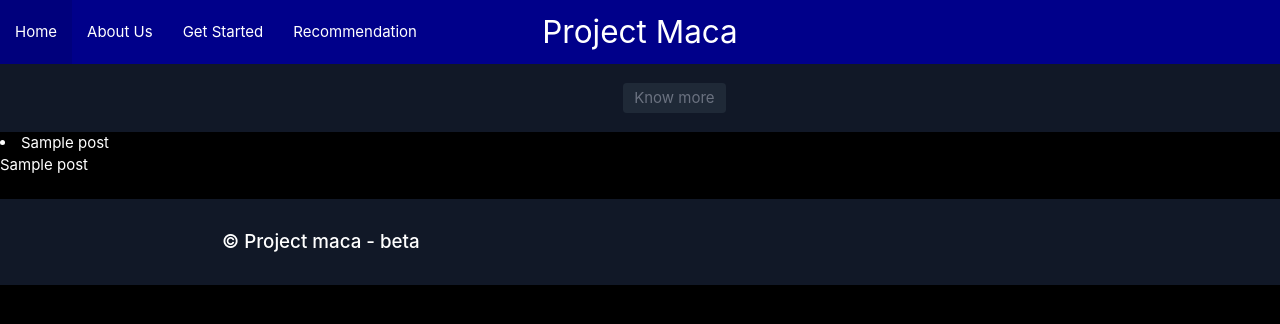
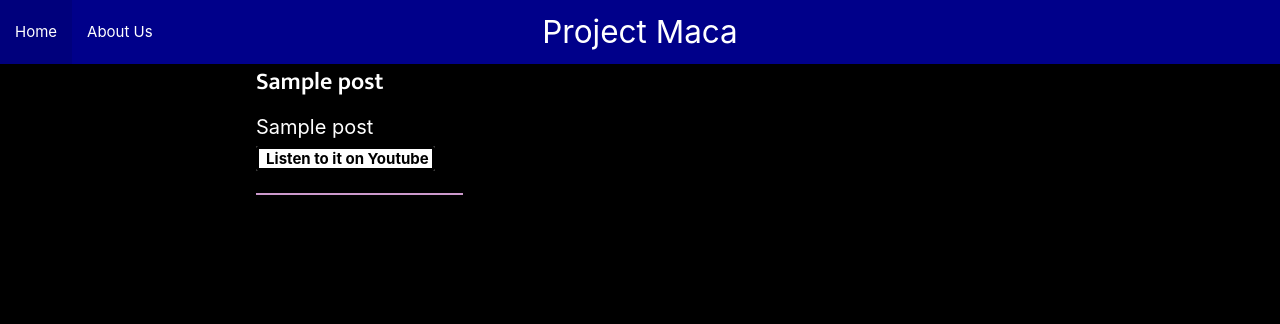
Before and after one commit to rohitmadrileno15/Project-Maca, a Flask app: template templates/index.html in a window 1280 px wide. Shown: the top 324 px of the page. Run offline with Flask 2, Linux system fonts and the light colour scheme; the template is opened without the code that fills it: most values are stand-ins (such as "Sample title", 1, 10 or a date in 2020).

Commit message:
A lot of changes

```diff
--- a/app.py
+++ b/app.py
@@ -70,6 +70,7 @@ def index():
         result = request.form
         search_form_value = result['q']
         get_emotion_value = Emotion(search_form_value)
+        print(get_emotion_value)
 
         id = get_emotion_value
         print("Changed")
--- a/templates/index.html
+++ b/templates/index.html
@@ -3,7 +3,8 @@
   <head>
     <meta charset="utf-8">
     <title></title>
-    <link href="https://unpkg.com/tailwindcss@^1.0/dist/tailwind.min.css" rel="stylesheet">
+    <link href="https://fonts.googleapis.com/css2?family=Mukta:wght@600&display=swap" rel="stylesheet">
+
     <style media="screen">
       #listen{
 
@@ -26,6 +27,13 @@
           color: white;
         }
 
+        #listen {
+        background-color: white;
+            color: black;
+            border-radius: 2px;
+
+        }
+
       #listen:hover{
   background-image: linear-gradient(to right, #00d2ff 0%, #3a7bd5 51%, #00d2ff 100%);
   background-position: right center;
@@ -41,6 +49,37 @@
         display: flex;
         align-items: center;
       }
+
+      .main-context{
+
+        align-items: center;
+        margin-left: 20%;
+
+      }
+
+      .main-context li{
+        list-style: none;
+      }
+
+      #artist{
+        font-size: 20px;
+
+      }
+
+      #title{
+        font-size: 24px;
+        font-family: 'Mukta', sans-serif;
+
+      }
+
+      hr {
+   border: 1px solid #CC99CC;
+   width: 20%;
+   margin: 0;
+
+ }
+
+
 
 
     </style>
@@ -59,53 +98,35 @@
       <div class="nav-wrapper">
         <a href="#!" class="brand-logo center">Project Maca</a>
         <ul class="left hide-on-med-and-down">
-          <li><a href="home.html">Home</a></li>
-          <li><a href="./index.html">About Us</a></li>
-          <li><a href="./get_audio.html">Get Started</a></li>
-          <li><a href="./recommendation.html">Recommendation</a></li>
+          <li><a href="/">Home</a></li>
+          <li><a href=" ">About Us</a></li>
+
         </ul>
       </div>
     </nav>
 
-<header class="text-gray-500 bg-gray-900 body-font">
-  <div class="container mx-auto flex flex-wrap p-5 flex-col md:flex-row items-center">
 
-    <a class="flex order-first lg:order-none lg:w-1/5 title-font font-medium items-center text-white lg:items-center lg:justify-center mb-4 md:mb-0">
-
-    </a>
-    <div class="lg:w-2/5 inline-flex lg:justify-end ml-5 lg:ml-0 custom">
-      <button class="inline-flex items-center bg-gray-800 border-0 py-1 px-3 focus:outline-none hover:bg-gray-700 rounded text-base mt-4 md:mt-0">
-        Know more
-
-      </button>
-    </div>
-  </div>
-</header>
 
 <!-- {{track}} -->
         {% for post in post%}
-<div class="">
-<li>      {{post.title_value}}</li>
- {{post.artist_name_value}}
+<div class="main-context">
+<li id="title">      {{post.title_value}}</li>
+<h5 id="artist">{{post.artist_name_value}}</h4>
  <a href="https://youtube.com{{post.artist_link_value}}"><span id="listen"> &nbsp; Listen to it on Youtube&nbsp;</span></a>
-<br>
+ <br>
+ <br>
+
+ <hr>
 </div>
-<br>
+
+
+
 
         {% endfor %}
 
 
 
 
-<footer class="text-gray-500 bg-gray-900 body-font">
-  <div class="container px-5 py-8 mx-auto flex items-center sm:flex-row flex-col">
-    <a class="flex title-font font-medium items-center md:justify-start justify-center text-white">
-
-      <span class="ml-3 text-xl"> © Project maca - beta</span>
-    </a>
-
-  </div>
-</footer>
 
 
   </body>
```
Also changed, not shown: check.py (+11 -5 lines), templates/get_audio.html (+15 -6 lines), templates/home.html (+24 -8 lines), templates/recommendation.html (+17 -9 lines), site.db.
